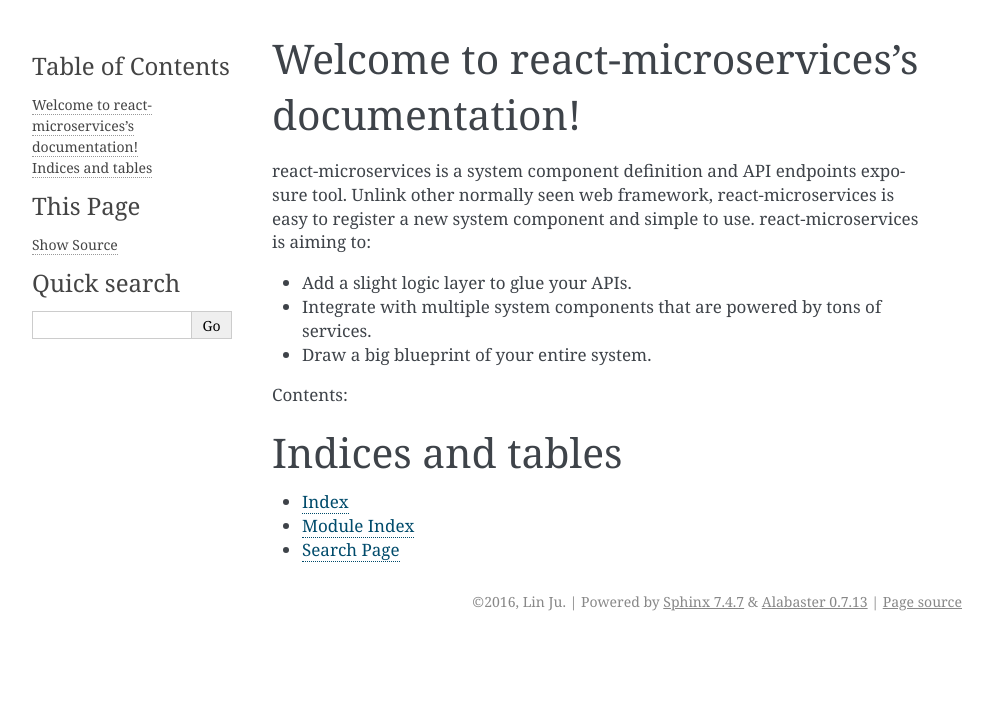
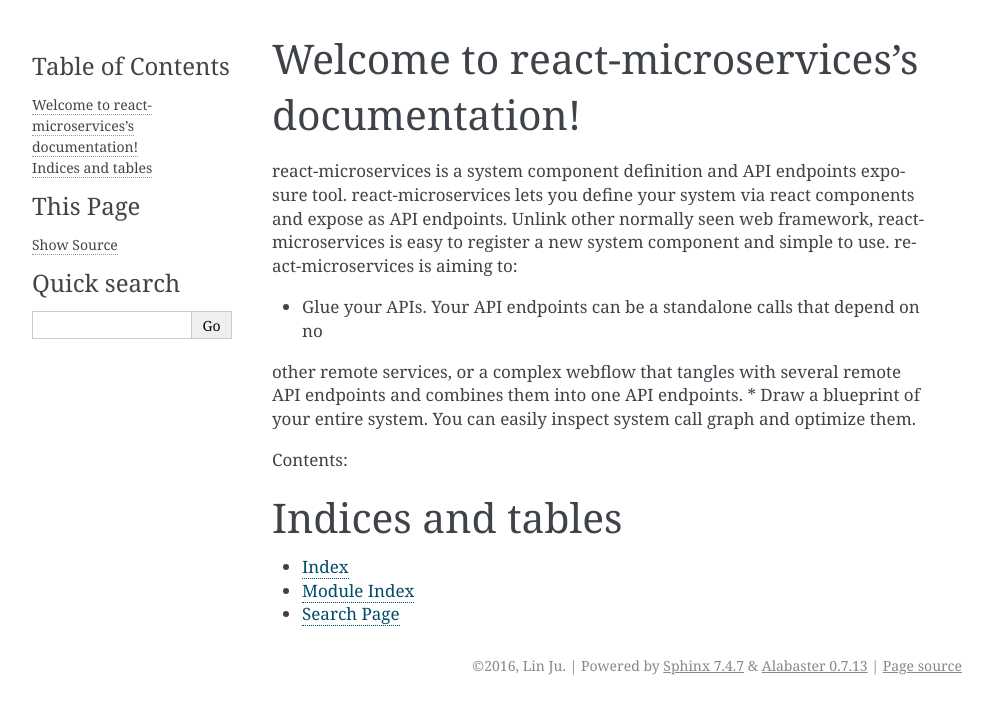
Before and after one commit to soasme/react-microservices, a Sphinx documentation site: the page built from docs/index.rst, in a window 1280 px wide. Shown: the top 714 px of the page, without its empty margins (148-1141 px from the left). Built offline with Sphinx 7.4.7, drawn with Linux system fonts in a browser that asks for light colours.

Commit message:
redefine index.

```diff
--- a/docs/index.rst
+++ b/docs/index.rst
@@ -2,12 +2,15 @@
 ===============================================
 
 react-microservices is a system component definition and API endpoints exposure tool.
-Unlink other normally seen web framework, react-microservices is easy to register
-a new system component and simple to use. react-microservices is aiming to:
+react-microservices lets you define your system via react components and expose as
+API endpoints. Unlink other normally seen web framework, react-microservices is easy
+to register a new system component and simple to use. react-microservices is aiming to:
 
-* Add a slight logic layer to glue your APIs.
-* Integrate with multiple system components that are powered by tons of services.
-* Draw a big blueprint of your entire system.
+* Glue your APIs. Your API endpoints can be a standalone calls that depend on no
+other remote services, or a complex webflow that tangles with several remote
+API endpoints and combines them into one API endpoints.
+* Draw a blueprint of your entire system. You can easily inspect system call graph
+and optimize them.
 
 
 Contents:
```
